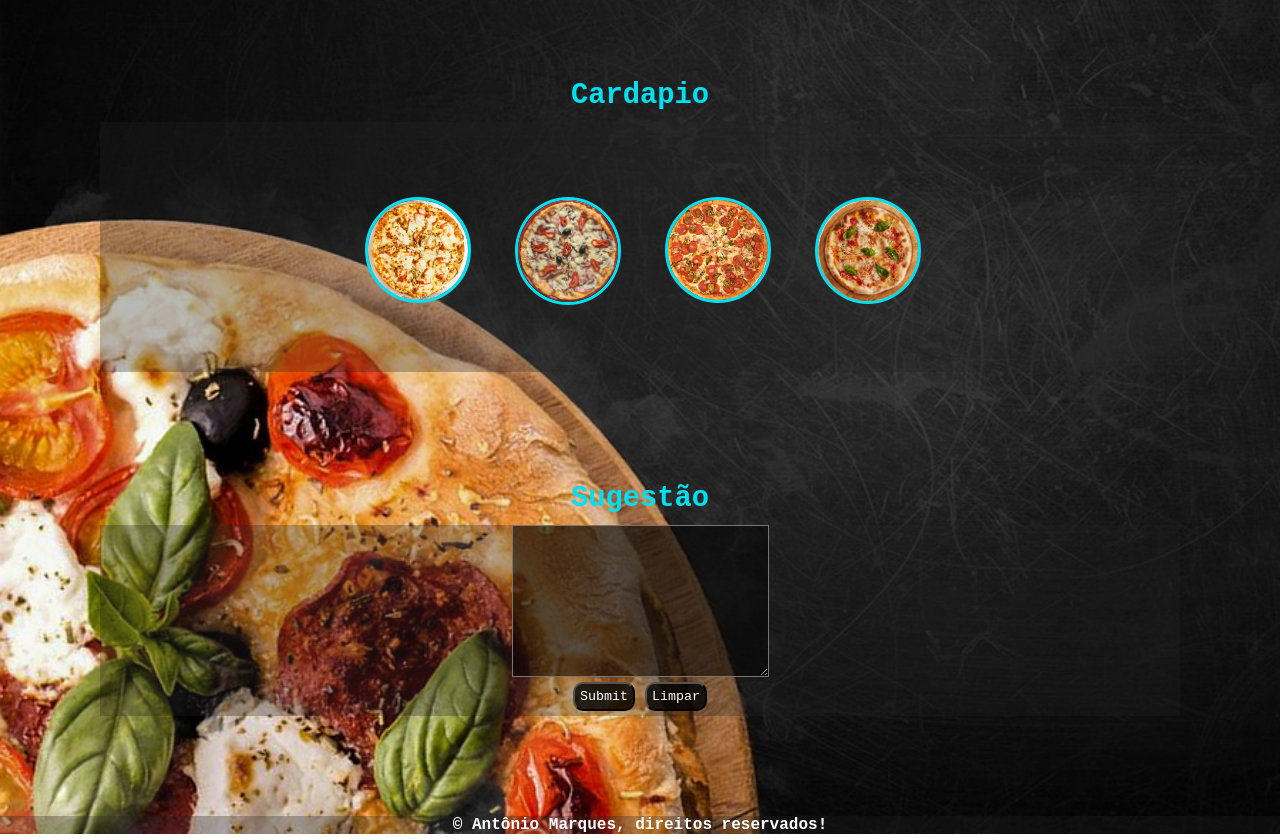
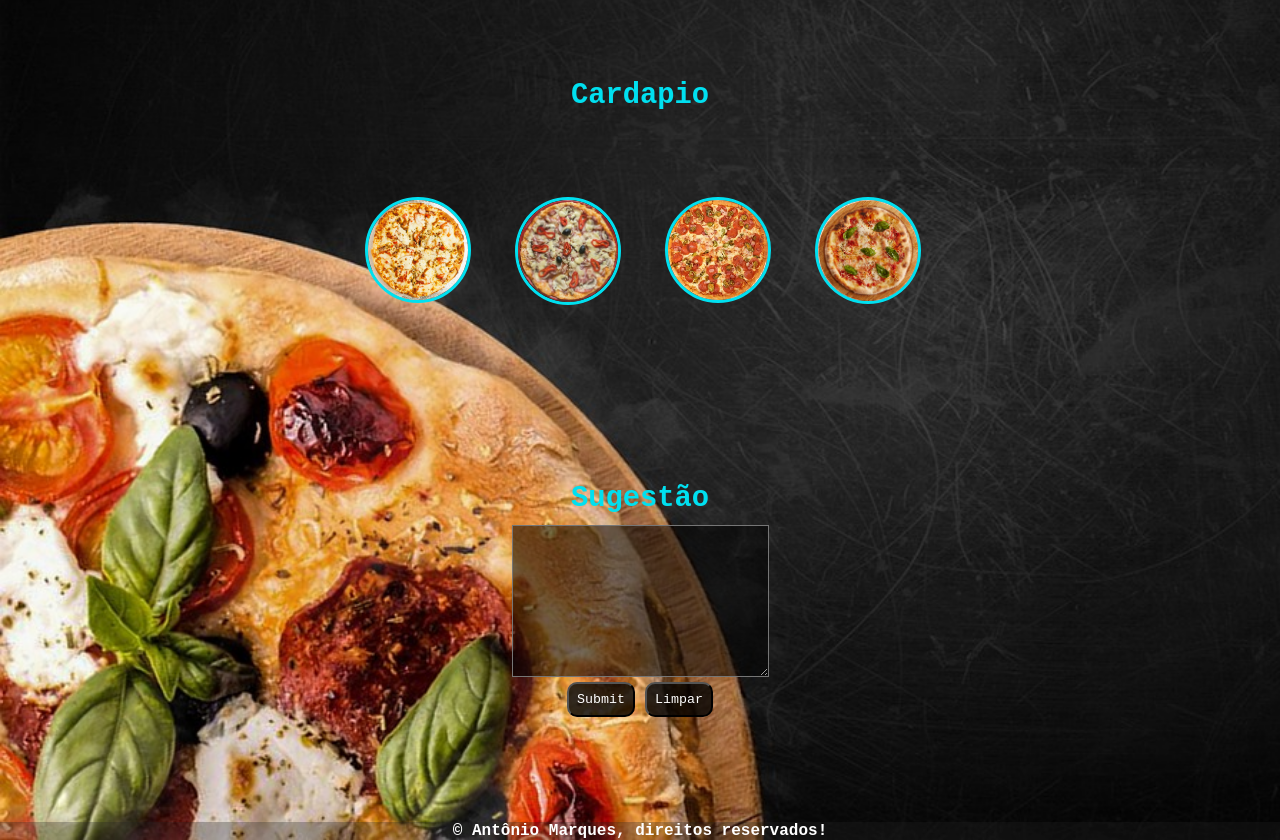
Before and after one commit to AntonioLemos316/exmenucardapio, a plain HTML site: page index.html in a window 1280 px wide. Shown: the part 380-1220 px from the top of the page. Drawn offline with Linux system fonts and the light colour scheme.

Commit message:
Update main.css
att

```diff
--- a/css/main.css
+++ b/css/main.css
@@ -18,7 +18,7 @@ h2{
 .container2{
     padding: 50px;
     display: flex;
-    background: rgba(34, 34, 34, 0.3);
+    background: none;
     color: black;
     text-align: center;
     justify-content: center;
@@ -31,7 +31,7 @@ h2{
 
 .container3{
     display: flex;
-    background: rgba(34, 34, 34, 0.3);
+    background: none;
     color: black;
     text-align: center;
     justify-content: center;
@@ -67,7 +67,7 @@ input{
     color: white    ;
     border-radius: 10px;
     margin: 5px;
-    padding: 5px;
+    padding: 8px;
     align-items: flex-start;
 }
 
@@ -78,7 +78,7 @@ input:hover{
     background: #00e0f0;
     border-radius: 10px;
     margin: 5px;
-    padding: 5px;
+    padding: 8px;
     align-items: flex-start;
     color: #000;
 }
```
